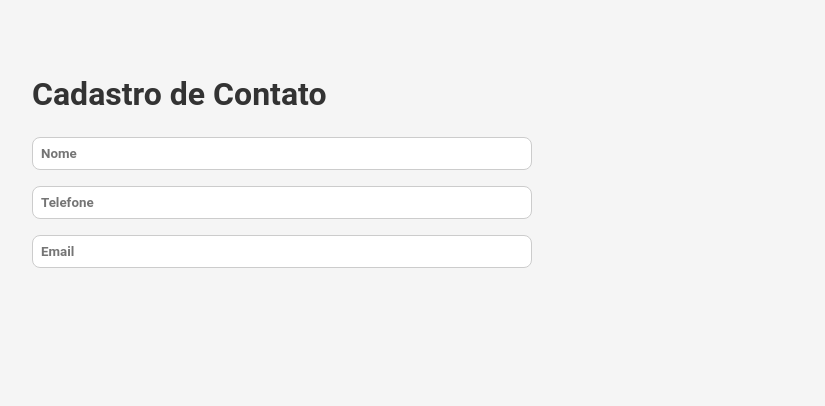
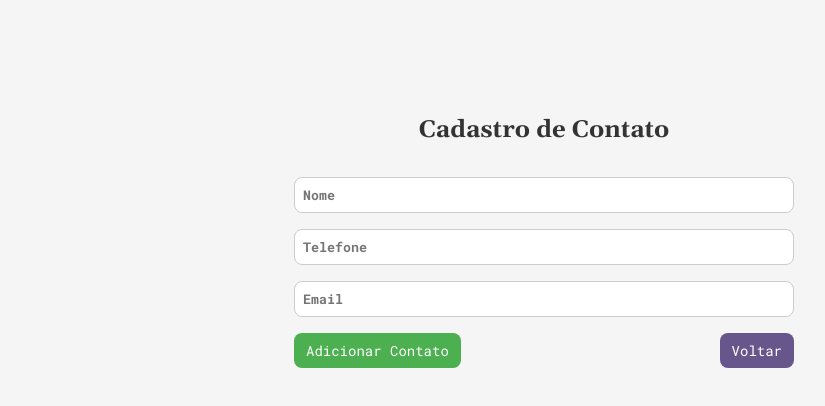
Before and after one commit to ewn1/lista-contatos, a React (Vite) app: page /novo-contato in a window 1280 px wide. Shown: the top 406 px of the page, without its empty margins (96-921 px from the left). Built offline with nearby package versions, Linux system fonts and the light colour scheme.

Commit message:
criando integração do formulário

```diff
--- a/src/components/Contato/styles.ts
+++ b/src/components/Contato/styles.ts
@@ -46,6 +46,11 @@ export const BotaoEditar = styled.button`
   cursor: pointer;
   border-radius: 8px;
   border: none;
+  transition: background-color 0.3s ease;
+
+  &:hover {
+    background-color: #ff435c;
+  }
 `
 
 export const BotaoExcluir = styled.button`
@@ -57,4 +62,9 @@ export const BotaoExcluir = styled.button`
   cursor: pointer;
   border-radius: 8px;
   border: none;
+  transition: background-color 0.3s ease;
+
+  &:hover {
+    background-color: #9166ee;
+  }
 `
--- a/src/containers/BarraDeFerramentas/index.tsx
+++ b/src/containers/BarraDeFerramentas/index.tsx
@@ -1,4 +1,5 @@
-import { BotaoAdicionar, CampoBusca, Titulo } from './styles'
+import { Link } from 'react-router-dom'
+import { CampoBusca, Titulo } from './styles'
 import { useDispatch, useSelector } from 'react-redux'
 import { alterarTermo } from '../../store/reducers/filtroContatos'
 import type { RootState } from '../../store'
@@ -18,7 +19,9 @@ const BarraDeFerramentas = () => {
           value={termo}
           onChange={(e) => dispatch(alterarTermo(e.target.value))}
         />
-        <BotaoAdicionar>Novo Contato</BotaoAdicionar>
+        <S.BotaoAdicionar as={Link} to="/novo-contato">
+          Novo Contato
+        </S.BotaoAdicionar>
       </div>
     </S.Header>
   )
--- a/src/containers/BarraDeFerramentas/styles.ts
+++ b/src/containers/BarraDeFerramentas/styles.ts
@@ -14,15 +14,5 @@ export const CampoBusca = styled.input`
   border-radius: 8px;
   border: 1px solid #ccc;
   width: 213px;
+  margin-right: 16px;
 `
-
-export const BotaoAdicionar = styled.button`
-  font-family: 'Roboto Mono', monospace;
-  background-color: #4caf50;
-  color: #fff;
-  padding: 8px 12px;
-  cursor: pointer;
-  border-radius: 8px;
-  border: none;
-  margin-left: 8px;
-`
--- a/src/models/Contato.ts
+++ b/src/models/Contato.ts
@@ -1,13 +1,13 @@
 class Contato {
   nomeCompleto: string
   email: string
-  telefone: number
+  telefone: string
   id: number
 
   constructor(
     nomeCompleto: string,
     email: string,
-    telefone: number,
+    telefone: string,
     id: number,
   ) {
     this.nomeCompleto = nomeCompleto
--- a/src/pages/Cadastro/index.tsx
+++ b/src/pages/Cadastro/index.tsx
@@ -1,14 +1,59 @@
-import { MainContainer } from '../../styles'
+import { useState, type SyntheticEvent } from 'react'
+import { useDispatch } from 'react-redux'
+import { Link, useNavigate } from 'react-router-dom'
+import { BotaoAdicionar, MainContainer } from '../../styles'
 import * as S from './styles'
+import { adicionar } from '../../store/reducers/contatos'
 
 const FormCadastro = () => {
+  const dispatch = useDispatch()
+  const navigate = useNavigate()
+
+  const [nomeCompleto, setNomeCompleto] = useState('')
+  const [telefone, setTelefone] = useState('')
+  const [email, setEmail] = useState('')
+
+  const cadastrarContato = (evento: SyntheticEvent) => {
+    evento.preventDefault()
+
+    dispatch(
+      adicionar({
+        nomeCompleto,
+        telefone,
+        email,
+      }),
+    )
+    navigate('/')
+  }
+
   return (
     <MainContainer>
-      <h1>Cadastro de Contato</h1>
-      <S.Form>
-        <S.Campo type="text" placeholder="Nome" />
-        <S.Campo type="number" placeholder="Telefone" />
-        <S.Campo type="email" placeholder="Email" />
+      <S.Titulo>Cadastro de Contato</S.Titulo>
+      <S.Form onSubmit={cadastrarContato}>
+        <S.Campo
+          type="text"
+          placeholder="Nome"
+          value={nomeCompleto}
+          onChange={(e) => setNomeCompleto(e.target.value)}
+        />
+        <S.Campo
+          type="tel"
+          placeholder="Telefone"
+          value={telefone}
+          onChange={(e) => setTelefone(e.target.value)}
+        />
+        <S.Campo
+          type="email"
+          placeholder="Email"
+          value={email}
+          onChange={(e) => setEmail(e.target.value)}
+        />
+        <S.Botoes>
+          <BotaoAdicionar type="submit">Adicionar Contato</BotaoAdicionar>
+          <S.BotaoVoltar as={Link} to="/">
+            Voltar
+          </S.BotaoVoltar>
+        </S.Botoes>
       </S.Form>
     </MainContainer>
   )
--- a/src/pages/Cadastro/styles.ts
+++ b/src/pages/Cadastro/styles.ts
@@ -1,12 +1,22 @@
 import styled from 'styled-components'
+
+export const Titulo = styled.h1`
+  text-align: center;
+  margin-top: 40px;
+  margin-bottom: 32px;
+  font-family: 'Gelasio', serif;
+  font-size: 24px;
+  font-weight: bold;
+  color: #333;
+`
 
 export const Form = styled.form`
   max-width: 500px;
   width: 100%;
+  margin: 0 auto;
   display: flex;
   flex-direction: column;
   gap: 16px;
-  margin-top: 24px;
 `
 
 export const Campo = styled.input`
@@ -17,4 +27,27 @@ export const Campo = styled.input`
   font-weight: bold;
   color: #666;
   width: 100%;
+  font-family: 'Roboto Mono', monospace;
 `
+
+export const Botoes = styled.div`
+  display: flex;
+  justify-content: space-between;
+  gap: 16px;
+`
+
+export const BotaoVoltar = styled.button`
+  font-family: 'Roboto Mono', monospace;
+  background-color: #67568c;
+  font-size: 14px;
+  color: #fff;
+  padding: 8px 12px;
+  cursor: pointer;
+  border-radius: 8px;
+  border: none;
+  transition: background-color 0.3s ease;
+
+  &:hover {
+    background-color: #9166ee;
+  }
+`
--- a/src/store/reducers/contatos.ts
+++ b/src/store/reducers/contatos.ts
@@ -10,31 +10,31 @@ const initialState: ContatosState = {
     {
       nomeCompleto: 'Gandalf',
       email: 'mithrandir.thegrey@gmail.com',
-      telefone: 99988776655,
+      telefone: '99988776655',
       id: 1,
     },
     {
       nomeCompleto: 'Tom Bombadil',
       email: 'bombadil.tom@yahoo.com',
-      telefone: 100000001,
+      telefone: '100000001',
       id: 2,
     },
     {
       nomeCompleto: 'Witch King of Dol Guldur',
       email: 'thewitchking@gmail.com',
-      telefone: 55911223344,
+      telefone: '55911223344',
       id: 3,
     },
     {
       nomeCompleto: 'Aragorn',
       email: 'thetrueking@gmail.com',
-      telefone: 55999887766,
+      telefone: '55999887766',
       id: 4,
     },
     {
       nomeCompleto: 'Legolas leaf green',
       email: 'leafgreen.legolas@gmail.com',
-      telefone: 44998877665,
+      telefone: '44998877665',
       id: 5,
     },
   ],
--- a/src/styles/index.ts
+++ b/src/styles/index.ts
@@ -51,4 +51,20 @@ export const Header = styled.header`
   border-radius: 8px;
 `
 
+export const BotaoAdicionar = styled.button`
+  font-family: 'Roboto Mono', monospace;
+  background-color: #4caf50;
+  color: #fff;
+  padding: 8px 12px;
+  cursor: pointer;
+  border-radius: 8px;
+  border: none;
+  font-size: 14px;
+  transition: background-color 0.3s ease;
+
+  &:hover {
+    background-color: #22ca5d;
+  }
+`
+
 export default GlobalStyle
```
